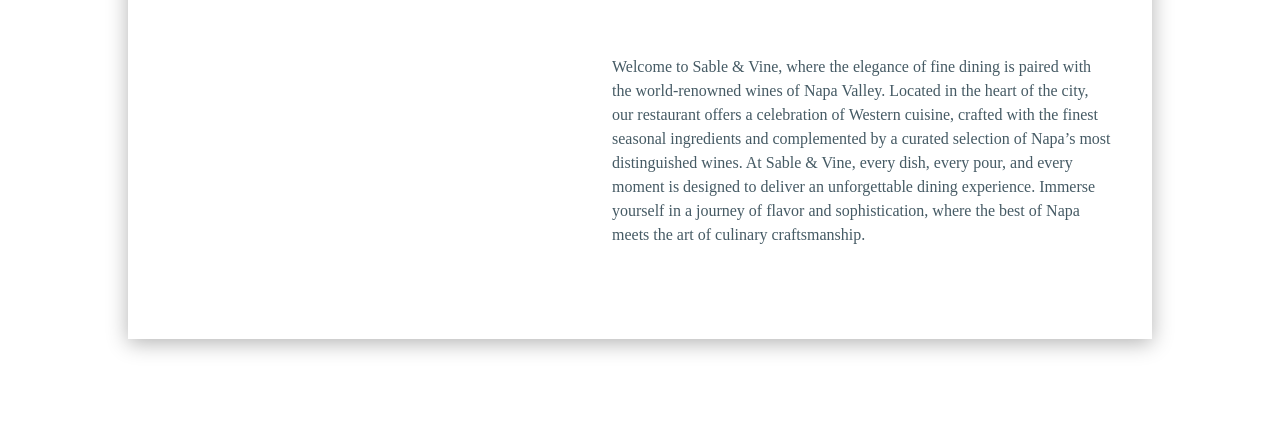
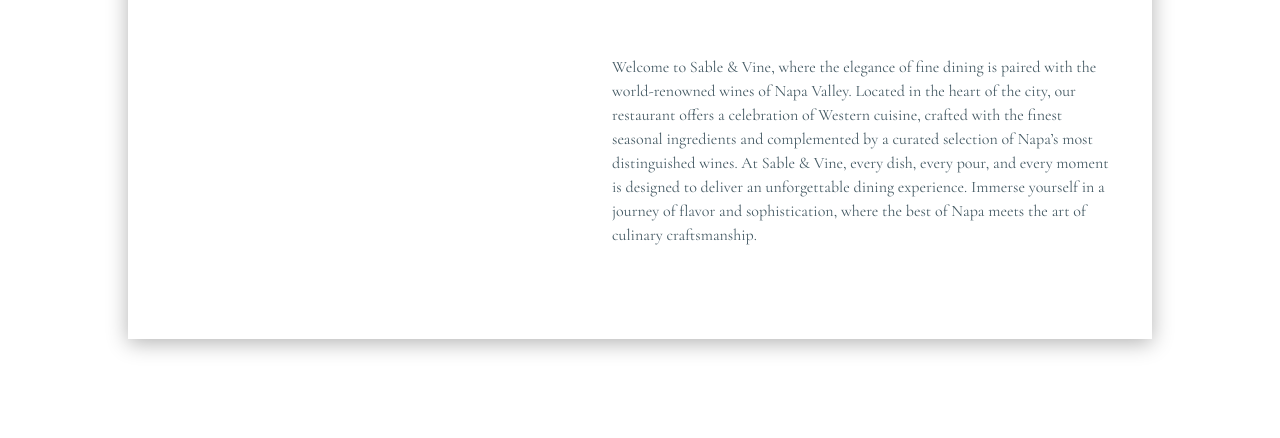
Before and after one commit to drummpy/odin-restaurant, a website built with webpack: page src/template.html in a window 1280 px wide. Shown: the part 362-800 px from the top of the page. Built offline with nearby package versions, Linux system fonts and the light colour scheme; files whose address does not match are found by name; a web font is replaced by a local one.

Commit message:
Update font styles in CSS: replace 'Times New Roman' with 'Cormorant Garamond' and add additional font import

```diff
--- a/src/styles.css
+++ b/src/styles.css
@@ -1,15 +1,23 @@
 @import url("https://fonts.googleapis.com/css2?family=Ms+Madi&display=swap");
+@import url("https://fonts.googleapis.com/css2?family=Cormorant+Garamond:ital,wght@0,300..700;1,300..700&display=swap");
 
 html,
 body {
   margin: 0;
   padding: 0;
-  font-family: "Times New Roman", system-ui, "Segoe UI", Roboto, Helvetica,
+  font-family: "Cormorant Garamond", system-ui, "Segoe UI", Roboto, Helvetica,
     Arial, sans-serif, "Apple Color Emoji", "Segoe UI Emoji", "Segoe UI Symbol";
   background-color: #ffffff;
   color: #455a64;
   line-height: 1.5;
 }
+
+/* .cormorant-garamond-<uniquifier> {
+  font-family: "Cormorant Garamond", serif;
+  font-optical-sizing: auto;
+  font-weight: <weight>;
+  font-style: normal;
+} */
 
 .ms-madi-regular {
   font-family: "Ms Madi", cursive;
```
